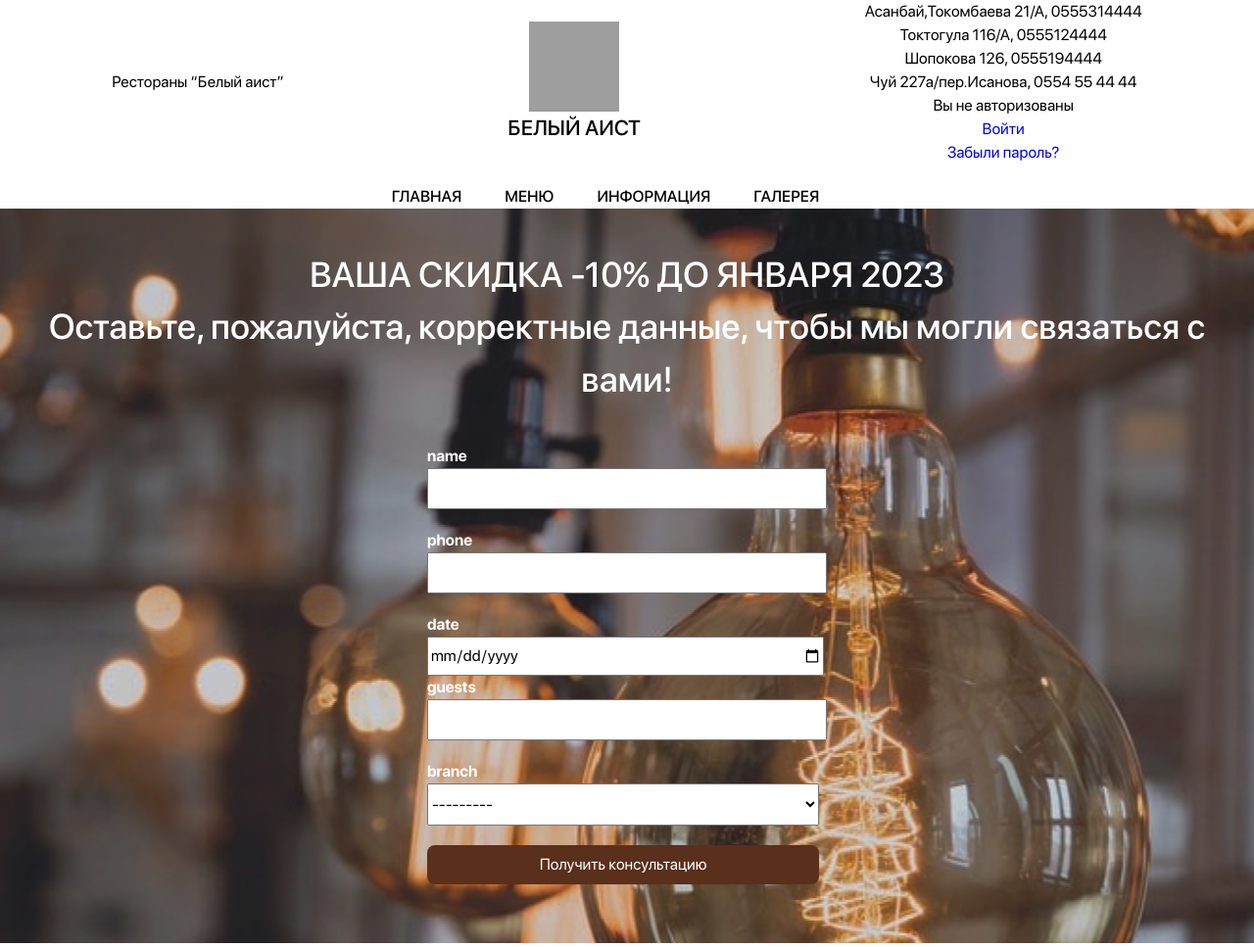
After one commit to orenvadi/Django-Site-Toikana, a Django app: page /leave_booking/ in a window 1280 px wide. The commit adds this page. Shown: the top 967 px of the page at 98% size. Run offline with Django 4.2, Linux system fonts and the light colour scheme; parts of the project's set-up code (start-up, migrations or seed data) failed here and were passed over; some libraries are stand-ins or nearby versions; grey boxes are pictures that could not be loaded.

Commit message:
connected booking

```diff
--- a/home_page/admin.py
+++ b/home_page/admin.py
@@ -7,3 +7,4 @@ admin.site.register(models.News)
 admin.site.register(models.Chef)
 admin.site.register(models.Branch)
 admin.site.register(models.Review)
+admin.site.register(models.Booking)
--- a/home_page/forms.py
+++ b/home_page/forms.py
@@ -1,7 +1,7 @@
 from django import forms
 
 # from . import models
-from .models import Review
+from .models import Booking, Review
 
 
 class AddReview(forms.ModelForm):
@@ -14,3 +14,24 @@ class AddReview(forms.ModelForm):
             "description": forms.TextInput(attrs={"class": "form-control"}),
             "email": forms.TextInput(attrs={"class": "form-control"}),
         }
+
+
+class AddBooking(forms.ModelForm):
+    class Meta(forms.ModelForm):
+        BRANCHES_CHOICES = [
+            ("Асанбай", "Асанбай"),
+            ("Белый Аист", "Белый Аист"),
+            ("Токтогула", "Токтогула"),
+            ("Шопокова", "Шопокова"),
+        ]
+        model = Booking
+        fields = ("name", "phone", "date", "guests", "branch")
+        widgets = {
+            "name": forms.TextInput(attrs={"class": "form-control"}),
+            "phone": forms.TextInput(attrs={"class": "form-control"}),
+            "date": forms.DateInput(format="%m.%d.%Y", attrs={"type": "date"}),
+            "guests": forms.NumberInput(),
+            # "branch": forms.ChoiceField(
+            #     choices=BRANCHES_CHOICES,
+            # ),
+        }
--- a/home_page/models.py
+++ b/home_page/models.py
@@ -53,9 +53,9 @@ class Chef(models.Model):
 
 class Booking(models.Model):
     name = models.TextField()
-    phone_number = models.CharField(max_length=40, null=True)
+    phone = models.CharField(max_length=40, null=True)
     date = models.DateField()
-    guests_num = models.IntegerField()
+    guests = models.IntegerField()
     BRANCHES = (
         ("Асанбай", "Асанбай"),
         ("Белый Аист", "Белый Аист"),
--- a/home_page/urls.py
+++ b/home_page/urls.py
@@ -1,7 +1,11 @@
 from django.urls import path
 
 from . import views
-from .views import AddReview, BranchDeleteView, BranchUpdateView, HomePageView,MenuDeleteView,MenuUpdateView,ChefDeleteView,ChefUpdateView,BranchCreateView,MenuCreateView,NewsCreateView,NewsDeleteView,NewsUpdateView
+from .views import (AddBooking, AddReview, BranchCreateView, BranchDeleteView,
+                    BranchUpdateView, ChefDeleteView, ChefUpdateView,
+                    HomePageView, MenuCreateView, MenuDeleteView,
+                    MenuUpdateView, NewsCreateView, NewsDeleteView,
+                    NewsUpdateView)
 
 # app_name='home_page'
 urlpatterns = [
@@ -23,6 +27,7 @@ urlpatterns = [
     path("addmenu", views.MenuCreateView.as_view(), name="addmenu"),
     path("addnews", views.NewsCreateView.as_view(), name="addnews"),
     path("leave_review/", AddReview.as_view(), name="review"),
+    path("leave_booking/", AddBooking.as_view(), name="booking"),
     path("first/", views.first_course, name="first"),
     path("second/", views.second_course, name="second"),
     path("desserts/", views.desserts, name="desserts"),
--- a/home_page/views.py
+++ b/home_page/views.py
@@ -1,57 +1,69 @@
 from django.http import HttpResponse, HttpResponseRedirect
 from django.shortcuts import get_object_or_404, render
 from django.template import loader
-from django.views.generic import (CreateView, DeleteView, ListView,TemplateView, UpdateView)
+from django.views.generic import (CreateView, DeleteView, ListView,
+                                  TemplateView, UpdateView)
+
 from . import models
-from .forms import AddReview
-from .models import Menu,Chef,Branch,News
+from .forms import AddBooking, AddReview
+from .models import Branch, Chef, Menu, News
+
 
 # Output of menu
 def show_menu(request):
     menu = models.Menu.objects.all()
     return render(request, "menu.html", {"menu": menu})
 
-#Filtering the menu by first courses
+
+# Filtering the menu by first courses
 def first_course(request):
     dish = Menu.objects.filter(menu="Первые блюда")
     return render(request, "menu_type.html", {"dish": dish})
 
-#Filtering the menu by second courses
+
+# Filtering the menu by second courses
 def second_course(request):
     dish = Menu.objects.filter(menu="Вторые блюда")
     return render(request, "menu_type.html", {"dish": dish})
 
-#Filtering the menu by desserts
+
+# Filtering the menu by desserts
 def desserts(request):
     dish = Menu.objects.filter(menu="Десерты")
     return render(request, "menu_type.html", {"dish": dish})
 
-#Filtering the menu by wine
+
+# Filtering the menu by wine
 def wine(request):
     dish = Menu.objects.filter(menu="Винная карта")
     return render(request, "menu_type.html", {"dish": dish})
 
-#Filtering the menu by drinks
+
+# Filtering the menu by drinks
 def drinks(request):
     dish = Menu.objects.filter(menu="Напитки")
     return render(request, "menu_type.html", {"dish": dish})
 
-#Output of news
+
+# Output of news
 def show_news(request):
     news = models.News.objects.all()
     return render(request, "about.html", {"news": news})
 
-#Get one dish by id
+
+# Get one dish by id
 def find_by_id(request, id):
     dish = get_object_or_404(models.Menu, id=id)
     return render(request, "dish_detail.html", {"dish": dish})
 
-#Output of contacts
+
+# Output of contacts
 def show_contacts(request):
     contacts = models.Contact.objects.all()
     return render(request, "contact.html", {"contacts": contacts})
 
-#Output of all information listed on the main page
+
+# Output of all information listed on the main page
 class HomePageView(ListView):  # просмотр начальной страницы
     model = models.News
     context_object_name = "news_list"
@@ -77,12 +89,21 @@ class HomePageView(ListView):  # просмотр начальной стран
     #     )
     #     return context
 
+
+# Leave review
+class AddBooking(CreateView):
+    form_class = AddBooking
+    template_name = "index_booking.html"
+    success_url = "/"
+
+
 # Add branches
-class BranchCreateView(CreateView): # new
+class BranchCreateView(CreateView):  # new
     model = Branch
     template_name = "add_new.html"
     success_url = "/"
     fields = ["name", "description", "image"]
+
 
 # Update branch by id
 class BranchUpdateView(UpdateView):
@@ -91,11 +112,13 @@ class BranchUpdateView(UpdateView):
     fields = "__all__"
     success_url = "/"
 
-#Delete branch by id
+
+# Delete branch by id
 class BranchDeleteView(DeleteView):  # new
     model = models.Branch
     template_name = "confirm_delete.html"
     success_url = "/"
+
 
 # Leave review
 class AddReview(CreateView):
@@ -103,12 +126,14 @@ class AddReview(CreateView):
     template_name = "about.html"
     success_url = "/"
 
+
 # Add dish
-class MenuCreateView(CreateView): # new
+class MenuCreateView(CreateView):  # new
     model = Menu
     template_name = "add_new.html"
     success_url = "/"
     fields = "__all__"
+
 
 # Update dish by id method
 class MenuUpdateView(UpdateView):
@@ -117,11 +142,13 @@ class MenuUpdateView(UpdateView):
     fields = "__all__"
     success_url = "/"
 
-#Delete dish by id method
+
+# Delete dish by id method
 class MenuDeleteView(DeleteView):  # new
     model = models.Menu
     template_name = "confirm_delete.html"
     success_url = "/"
+
 
 # Update chef by id method
 class ChefUpdateView(UpdateView):
@@ -130,18 +157,21 @@ class ChefUpdateView(UpdateView):
     fields = "__all__"
     success_url = "/"
 
-#Delete chef by id method
+
+# Delete chef by id method
 class ChefDeleteView(DeleteView):  # new
     model = models.Chef
     template_name = "confirm_delete.html"
     success_url = "/"
 
+
 # Add chefs
-class ChefCreateView(CreateView): # new
+class ChefCreateView(CreateView):  # new
     model = Chef
     template_name = "add_new.html"
     success_url = "/"
     fields = ["name", "description", "image"]
+
 
 # Update news by id method
 class NewsUpdateView(UpdateView):
@@ -150,14 +180,16 @@ class NewsUpdateView(UpdateView):
     fields = "__all__"
     success_url = "/"
 
-#Delete news by id method
+
+# Delete news by id method
 class NewsDeleteView(DeleteView):  # new
     model = models.News
     template_name = "confirm_delete.html"
     success_url = "/"
 
+
 # Add news
-class NewsCreateView(CreateView): # new
+class NewsCreateView(CreateView):  # new
     model = News
     template_name = "add_new.html"
     success_url = "/"
--- a/templates/base_header.html
+++ b/templates/base_header.html
@@ -64,6 +64,9 @@
         <li class="nav__list-item">
           <a href="{% url 'review' %}">ИНФОРМАЦИЯ</a>
         </li>
+        <li class="nav__list-item">
+          <a href="{% url 'review' %}">ГАЛЕРЕЯ</a>
+        </li>
         <!-- <li class="nav__list-item">
           <a href="{% url 'signup' %}">РЕГИСТРАЦИЯ</a>
         </li>
--- a/templates/base_header_footer.html
+++ b/templates/base_header_footer.html
@@ -63,6 +63,9 @@
         </li>
         <li class="nav__list-item">
           <a href="{% url 'review' %}">ИНФОРМАЦИЯ</a>
+        </li>
+        <li class="nav__list-item">
+          <a href="{% url 'review' %}">ГАЛЕРЕЯ</a>
         </li>
         <!-- <li class="nav__list-item">
           <a href="{% url 'signup' %}">РЕГИСТРАЦИЯ</a>
--- /dev/null
+++ b/templates/index_booking.html
@@ -0,0 +1,31 @@
+{% extends "base_header_footer.html" %}
+{% block main %}
+<main>
+  <section class="feedback">
+    <h5>ВАША СКИДКА -10% ДО ЯНВАРЯ 2023</h5>
+    <p>Оставьте, пожалуйста, корректные данные, чтобы мы могли связаться с вами!</p>
+    <form class="form" method="post">{% csrf_token %}
+      <label>
+        <h4>name</h4>
+        {{ form.name }}
+      </label>
+      <label>
+        <h4>phone</h4>
+        {{ form.phone }}
+      </label>
+      <label>
+        <h4>date</h4>
+        {{ form.date }}
+        <label>
+          <h4>guests</h4>
+          {{ form.guests }}
+        </label>
+        <label>
+          <h4>branch</h4>
+          {{ form.branch }}
+        </label>
+        <button class="formButton" type="submit">Получить консультацию</button>
+    </form>
+  </section>
+</main>
+{% endblock main %}
--- a/templates/registration/signup.html
+++ b/templates/registration/signup.html
@@ -9,7 +9,7 @@
       {{form.username}}
     </label>
     <label>
-      <h4>Phone number</h4>
+      <h4>Email</h4>
       <!-- <input type="text" placeholder="Номер телефона"> -->
       {{form.phone}}
     </label>
```
Also changed, not shown: accounts/forms.py (+0 -7 lines), db.sqlite3, home_page/migrations/0004_rename_guests_num_booking_guests_and_more.py (added).
